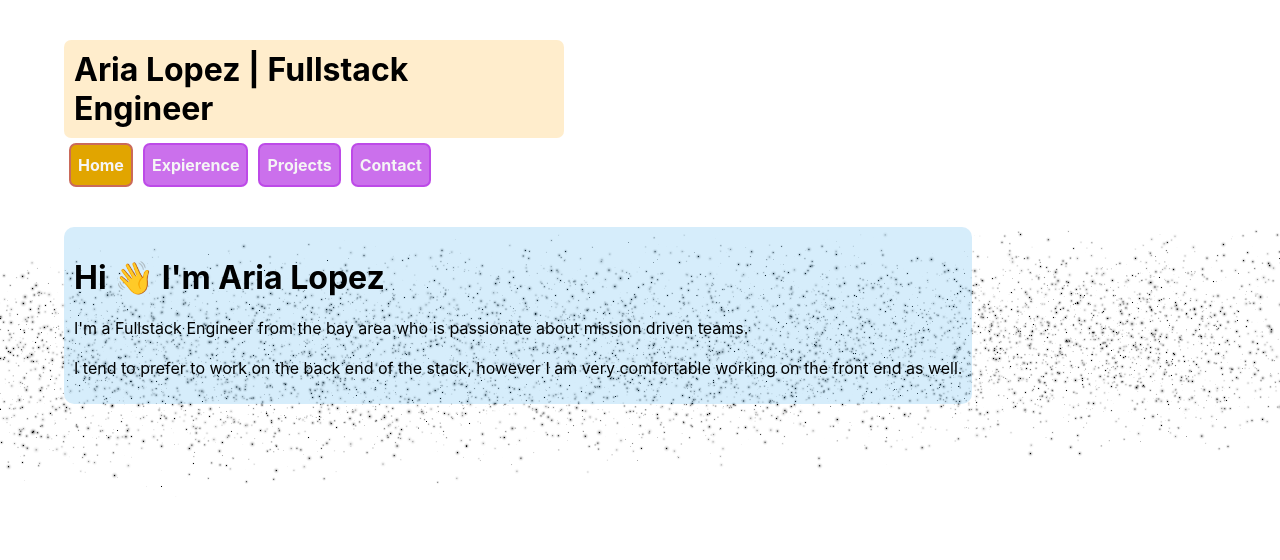
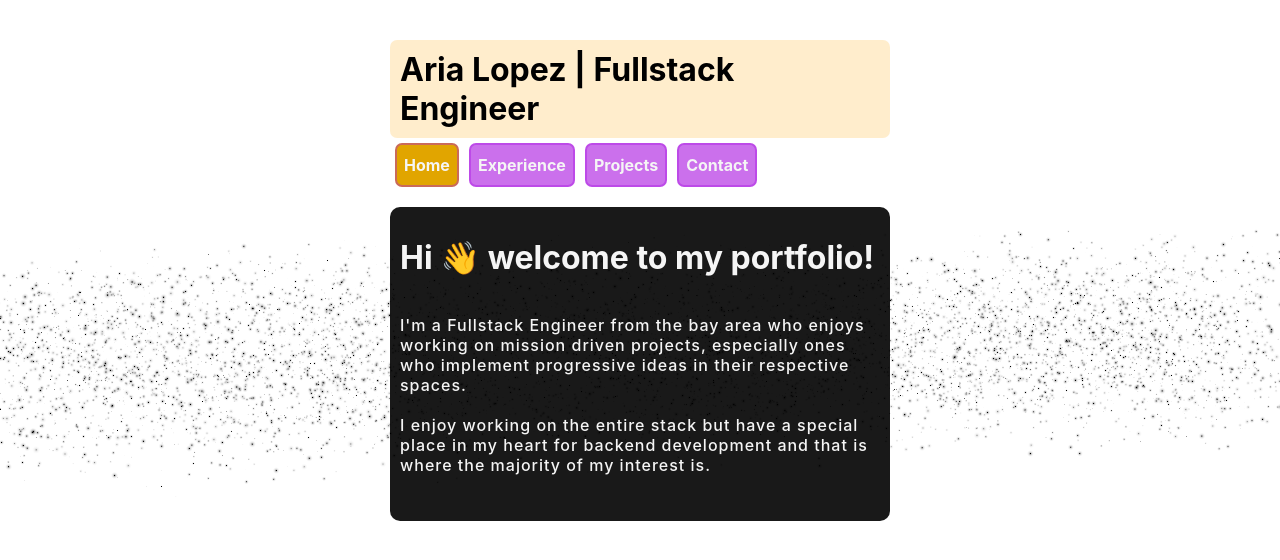
Before and after one commit to aria-1337/pretty-portfolio, a React (Create React App) app: page / in a window 1280 px wide. Shown: the top 560 px of the page. Built offline with nearby package versions, Linux system fonts and the light colour scheme; the HTML template or start-up script is replaced by a standard one.

Commit message:
Changed spacing

```diff
--- a/src/App.tsx
+++ b/src/App.tsx
@@ -30,6 +30,7 @@ const ContentContainer = styled.div`
     display: flex;
     flex-direction: column;
     z-index: 1;
-    width: 90%;
+    width: 500px;
+    margin: 10px;
     height: 90%;
 `;
--- a/src/components/Header.tsx
+++ b/src/components/Header.tsx
@@ -19,9 +19,9 @@ export default function Header({ currentContent, setContent }: HeaderProps) {
             </NavButton>
 
             <NavButton
-                onClick={() => setContent('expierence')}
-                selected={currentContent === 'expierence'}>
-                Expierence
+                onClick={() => setContent('experience')}
+                selected={currentContent === 'experience'}>
+                Experience
             </NavButton>
 
             <NavButton
@@ -39,16 +39,13 @@ export default function Header({ currentContent, setContent }: HeaderProps) {
     </Container>);
 }
 
-const SubText = styled.p`
-    margin: 0;
-    font-size: 12px;
-    color: orange;
-`;
-
 const Container = styled.div`
     display: flex;
     flex-direction: column;
     width: 500px;
+    @media(max-width: 500px) {
+        width: 300px;
+    }
     margin-bottom: 3%;
 `;
 
@@ -59,9 +56,8 @@ const TitleContainer = styled.div`
     border-radius: 7px;
     padding: 10px;
     justify-content: space-between;
-    @media (max-width: 350px) {
-        flex-direction: column;
-        margin: 10px;
+    @media (max-width: 500px) {
+        margin-right: 3%;
     }
     width: auto;
 `;
@@ -70,31 +66,11 @@ const Title = styled.h1`
     margin: 0;
 `;
 
-const TextContainer = styled.div`
-    display: flex;
-    flex-direction: column;
-    color: whitesmoke;
-`;
-
-const Image = styled.img`
-    height: 75px;
-    width: auto;
-    @media (max-width: 350px) {
-        height: auto;
-        width: 75px;
-    }
-`;
-
-const Svg = styled.img`
-    height: 15px;
-    width: auto;
-`;
-
 const NavContainer = styled.div`
     display: flex;
     flex-direction: row;
-    @media (max-width: 350px) {
-        flex-direction: column;
+    @media(max-width: 500px) {
+        flex-wrap: wrap;
     }
 `;
 
--- a/src/components/Home.tsx
+++ b/src/components/Home.tsx
@@ -4,18 +4,37 @@ import styled from 'styled-components';
 export default function Home() {
     return (<Container>
         <ContentContainer>
-            <h1>Hi 👋 I'm Aria Lopez</h1>
-            <p>I'm a Fullstack Engineer from the bay area who is passionate about mission driven teams. <br></br> <br></br> I tend to prefer to work on the back end of the stack, however I am very comfortable working on the front end as well.</p>
+            <Title>Hi 👋 welcome to my portfolio!</Title>
+            <Content>
+                I'm a Fullstack Engineer from the bay area who enjoys working on mission driven projects, especially ones who implement progressive ideas in their respective spaces.
+                <br></br><br></br>
+                I enjoy working on the entire stack but have a special place in my heart for backend development and that is where the majority of my interest is.
+                <br></br><br></br>
+
+            </Content>
         </ContentContainer>
     </Container>);
 }
+
+const Title = styled.h1`
+    color: whitesmoke;
+`;
+
+const Content = styled.p`
+    font-weight: 500;
+    letter-spacing: 1px;
+    color: whitesmoke;
+`;
 
 const Container = styled.div`
     display: flex;
 `;
 
 const ContentContainer = styled.div`
+    display: flex;
+    flex-direction: column;
+    flex-wrap: wrap;
     padding: 10px;
     border-radius: 10px;
-    background: rgba(52,165,235,0.2);
+    background: rgba(0,0,0,0.9);
 `;
```
